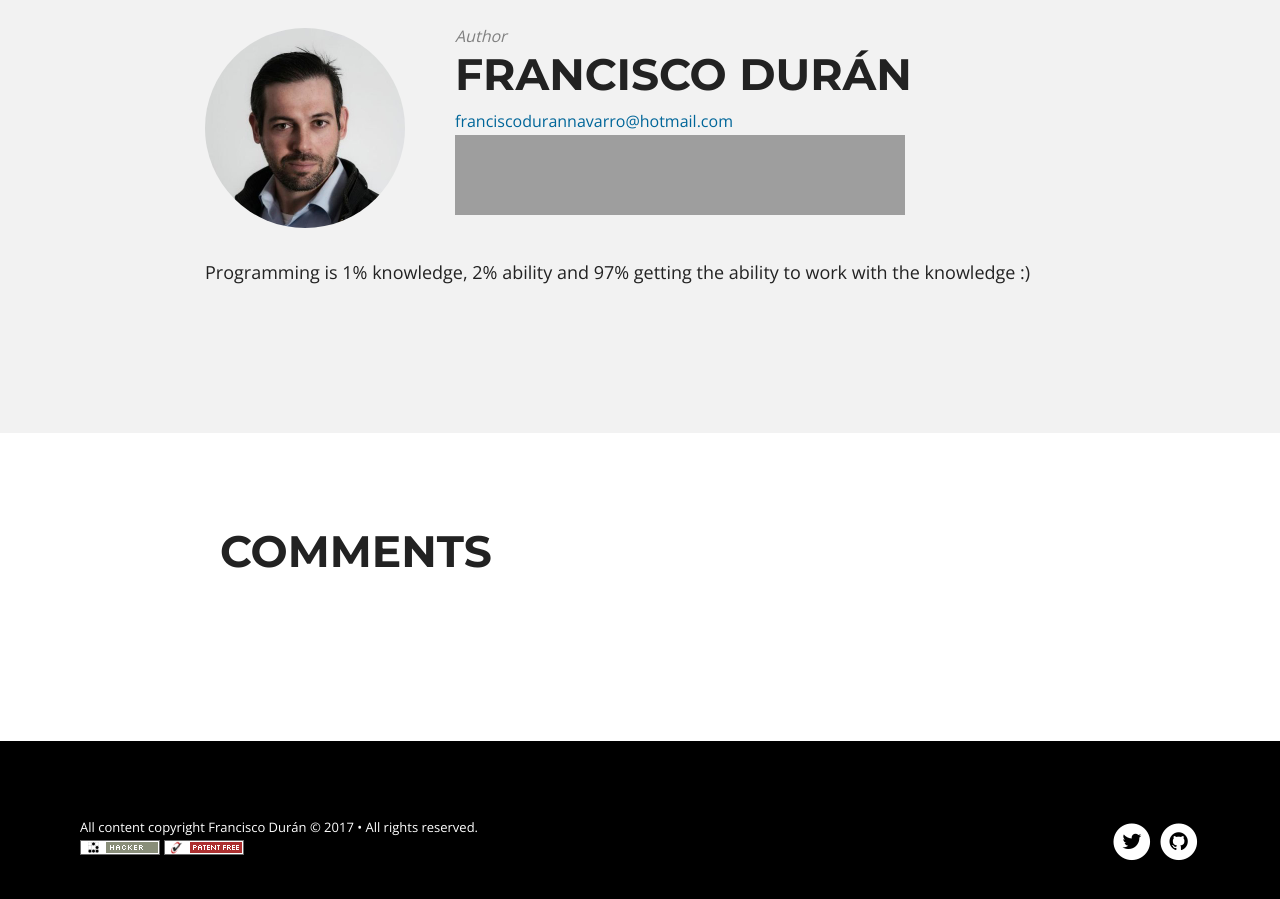
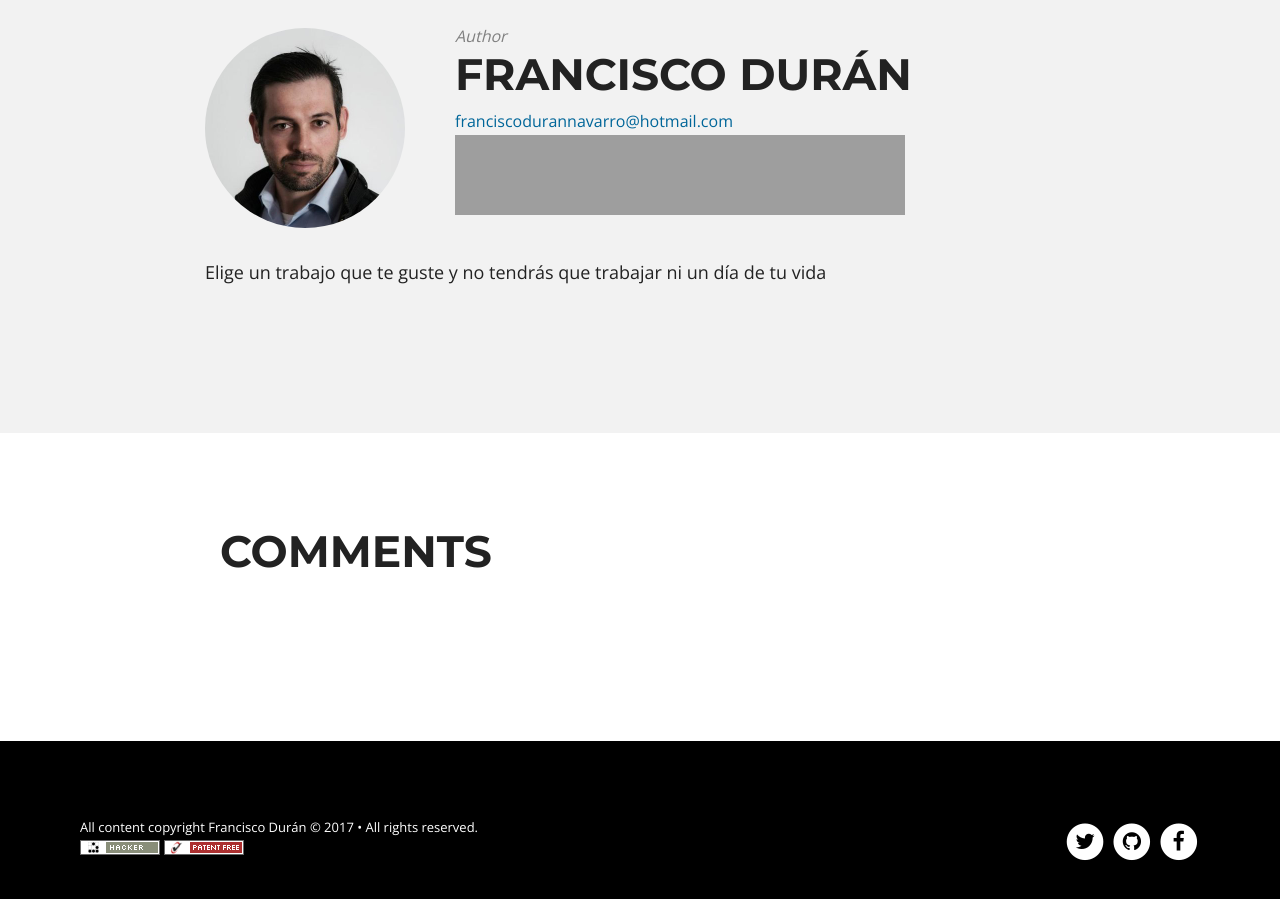
Before and after one commit to ShinFDuran/blog-jekyll, a Jekyll site: the page built from _posts/2015-09-01-rc-plane-pre-planning.md, in a window 1280 px wide and 900 px high, scrolled down 1891 px. Built offline with Jekyll 4.4.1, drawn with Linux system fonts in a browser that asks for light colours; nearby versions of some CDN libraries; grey boxes are pictures that could not be loaded.

```diff
--- a/_config.yml
+++ b/_config.yml
@@ -1,7 +1,7 @@
-title:            ShinFDuran Blog
-description:      "Talk is cheap. Show me the code!"
+title:            ShinFDuran
+description:      "Front-End Web Developer"
 logo:             logo.png
-disqus_shortname: codeinventorycom
+disqus_shortname: shinfduranblog
 share:            true
 dropcap:	   true
 # Change url to your domain. Leave localhost server or blank when working locally.
@@ -15,13 +15,14 @@ owner:
   avatar:         shinfduran.jpg
   email:          franciscodurannavarro@hotmail.com
   # Use the coder's toolbox at http://coderstoolbox.net/string/#!encoding=xml&action=encode&charset=us_ascii to encode your description into XML string
-  description:    Programming is 1% knowledge, 2% ability and 97% getting the ability to work with the knowledge :)
+  description:    Elige un trabajo que te guste y no tendr&#225;s que trabajar ni un d&#237;a de tu vida
   # Social networking links used in footer. Update and remove as you like.
   twitter:        ShinFDuran
   github:         shinfduran
+  facebook:       francisco.durannavarro
 
 # Analytics and webmaster tools stuff goes here
-google_analytics:   UA-46791108-1
+google_analytics:
 google_verify:
 # https://ssl.bing.com/webmaster/configure/verify/ownership Option 2 content= goes here
 bing_verify:
```
Also changed, not shown: _posts/2017-11-27-nuevo-blog-con-jekyll.md (added, +28 -0 lines).
